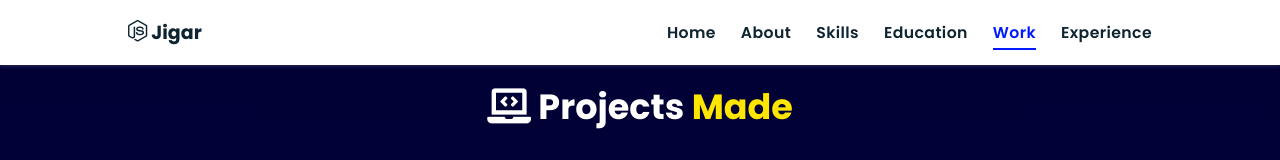
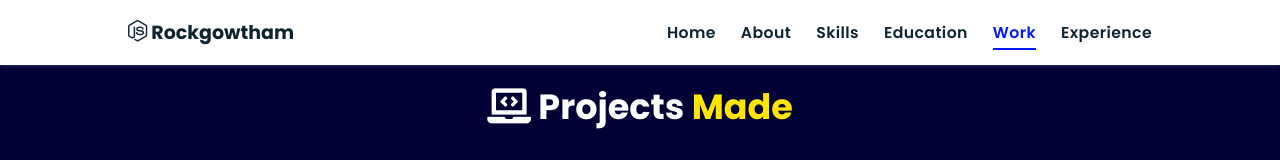
Before and after one commit to Rockgowtham/portfolio, a plain HTML site: page projects/index.html in a window 1280 px wide. Shown: the top 160 px of the page. Drawn offline with nearby package versions, Linux system fonts and the light colour scheme.

Commit message:
Update index.html

```diff
--- a/projects/index.html
+++ b/projects/index.html
@@ -14,7 +14,7 @@
 
 <!-- navbar starts -->
 <header>
-        <a href="/" class="logo"><i class="fab fa-node-js"></i> Jigar</a>
+        <a href="/" class="logo"><i class="fab fa-node-js"></i> Rockgowtham</a>
 
         <div id="menu" class="fas fa-bars"></div>
         <nav class="navbar">
```
